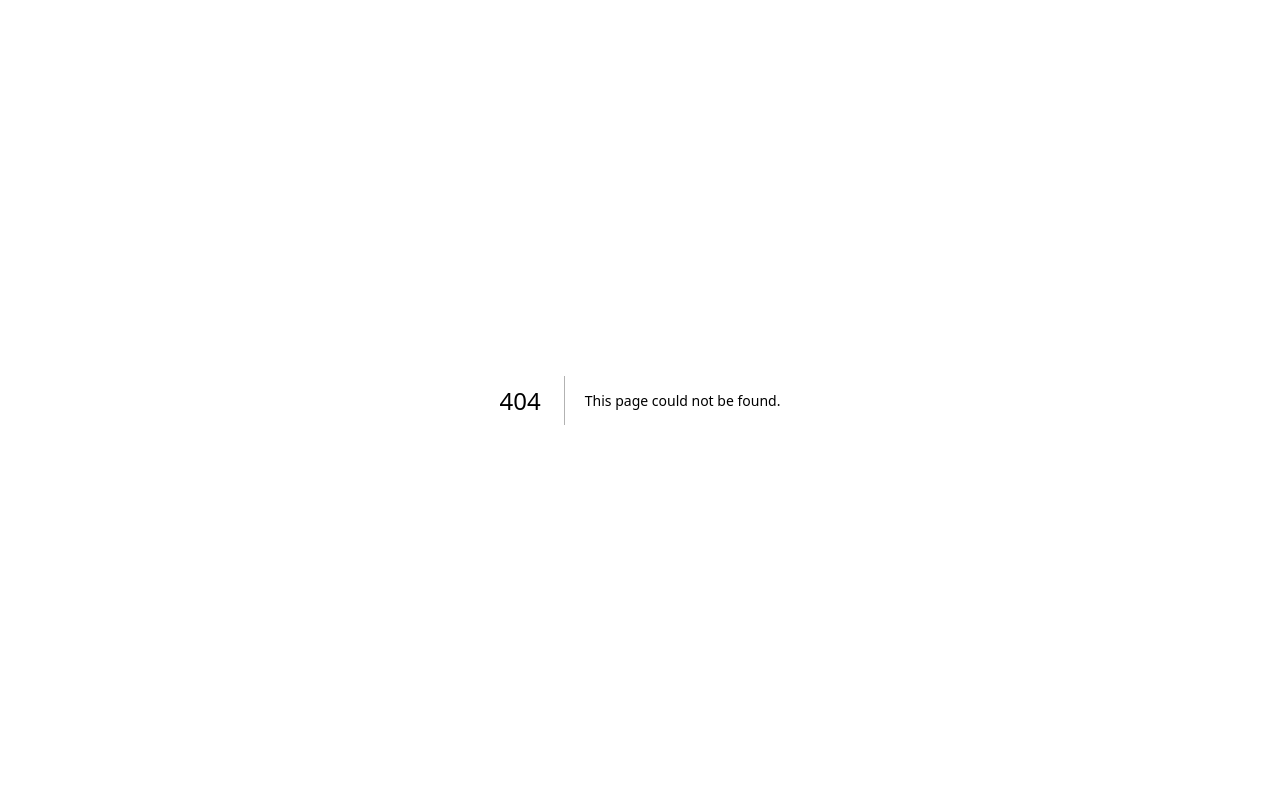
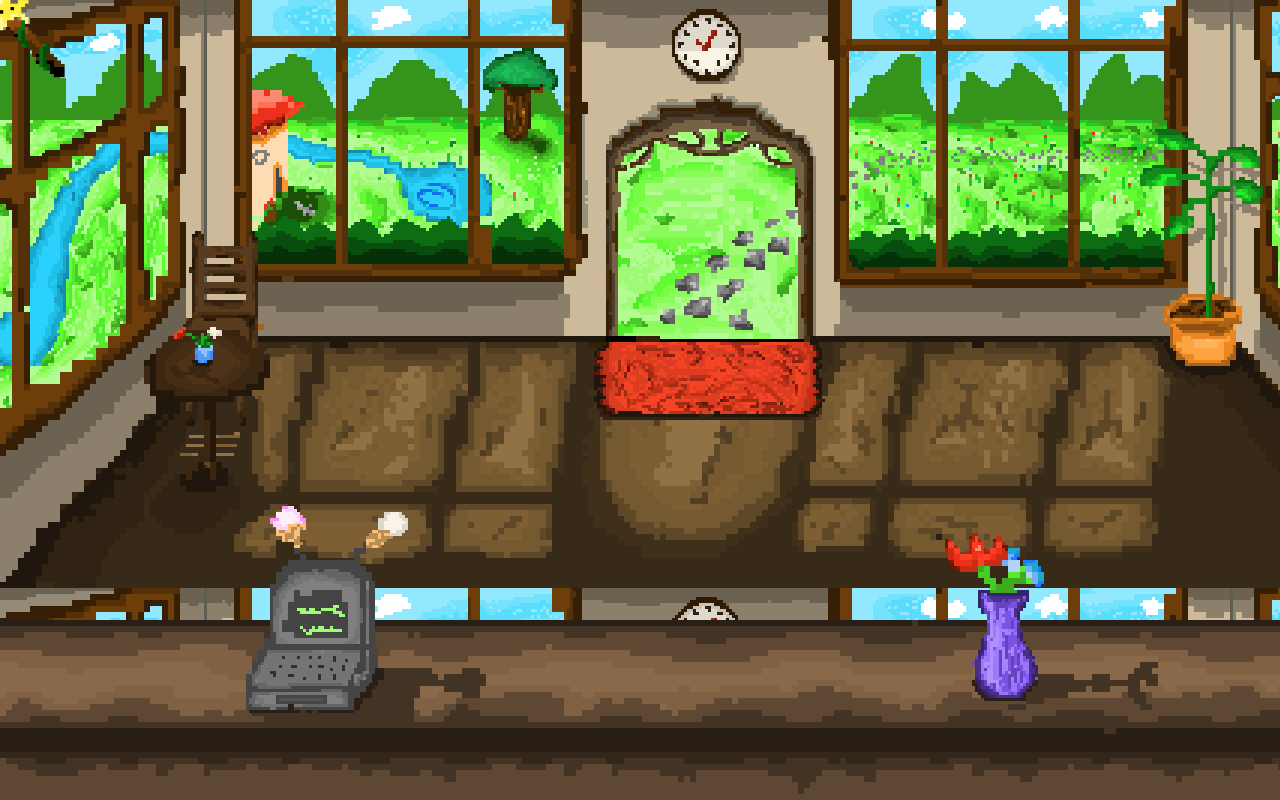
Before and after one commit to donathan2/donathans-secret-valley, a Next.js app: page /adventure/ice-cream in a window 1280 px wide. Before the commit this address had no page. Built offline with nearby package versions, Linux system fonts and the light colour scheme; a web font is replaced by a local one.

Commit message:
Feat: ice cream early implementation no access yet

```diff
--- /dev/null
+++ b/src/app/adventure/ice-cream/page.tsx
@@ -0,0 +1,13 @@
+"use client";
+
+import GameScreen from "@/app/components/IceCreamGame/IceCreamScreens";
+import MouseFollower from "@/app/components/MouseFollower";
+
+export default function IceCreamPage() {
+  return (
+    <main className="w-full h-full bg-white">
+      <MouseFollower></MouseFollower>
+      <GameScreen></GameScreen>
+    </main>
+  );
+}
--- /dev/null
+++ b/src/app/components/IceCreamGame/IceCreamScreens.tsx
@@ -0,0 +1,16 @@
+import { useState } from "react";
+import StoreFront from "./rooms/StoreFront";
+
+const GameScreen = () => {
+  const [room, setRoom] = useState<"storefront" | "kitchen">("storefront");
+
+  const renderRoom = () => {
+    switch (room) {
+      case "storefront":
+        return <StoreFront onNavigate={setRoom}></StoreFront>;
+    }
+  };
+  return <div className="w-full h-full">{renderRoom()}</div>;
+};
+
+export default GameScreen;
--- /dev/null
+++ b/src/app/components/IceCreamGame/rooms/StoreFront.tsx
@@ -0,0 +1,14 @@
+type Props = {
+  onNavigate: (room: "storefront" | "kitchen") => void;
+};
+
+const StoreFront: React.FC<Props> = ({ onNavigate }) => {
+  return (
+    <>
+      <div className="w-full h-full bg-[url('/storefront.png')]"></div>
+      <div className="absolute z-40 w-full h-[294px] bg-[url('/counter.png')] bottom-0 right-0"></div>
+    </>
+  );
+};
+
+export default StoreFront;
```
Also changed, not shown: public/counter.png (added), public/storefront.png (added), src/app/components/IceCreamGame/rooms/Kitchen.tsx (added).
